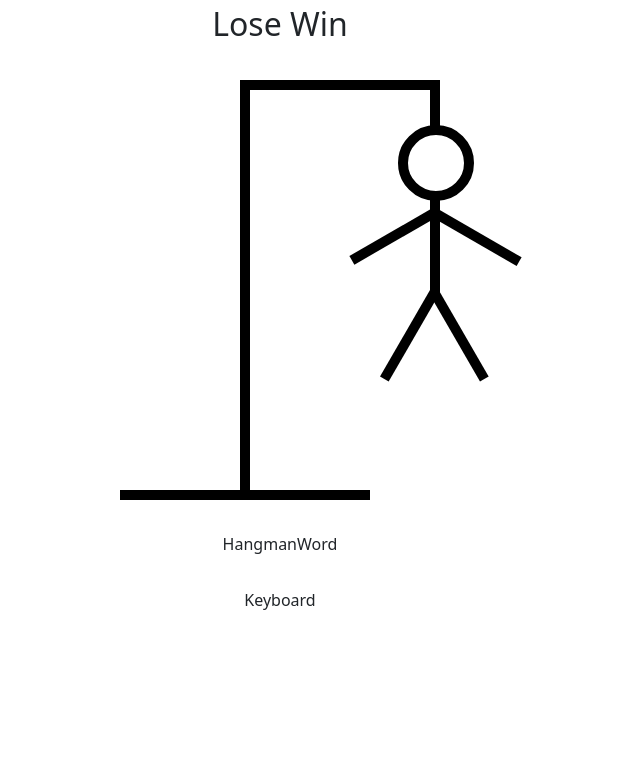
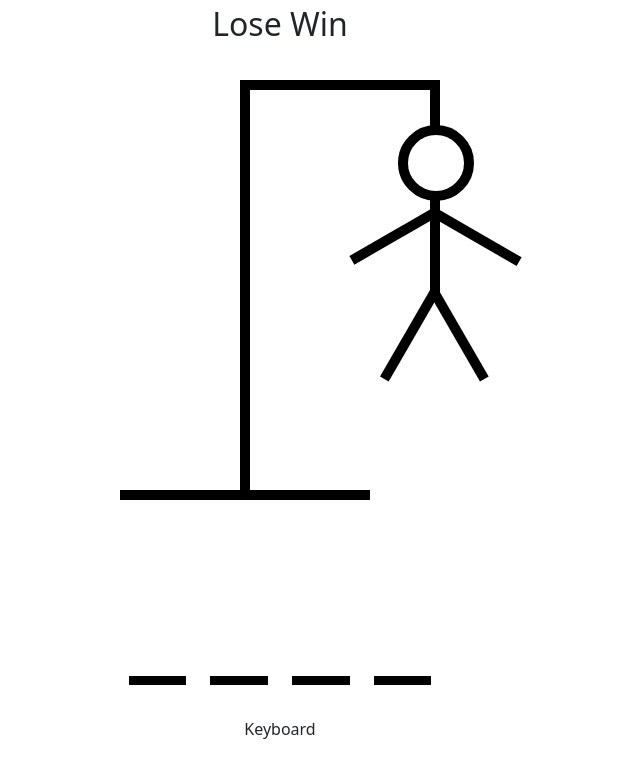
Before and after one commit to philipAvdey/hangman-project, a React (Vite) app: page / in a window 1280 px wide. Shown: the top 778 px of the page, without its empty margins (360-1000 px from the left). Built offline with nearby package versions, Linux system fonts and the light colour scheme.

Commit message:
Added the Word component

```diff
--- a/src/components/HangmanWord/HangmanWord.scss
+++ b/src/components/HangmanWord/HangmanWord.scss
@@ -0,0 +1,21 @@
+.app__word{
+    display: flex;
+    gap: 0.25em;
+    font-size: 6rem;
+    font-weight: bold;
+    text-transform: uppercase;
+    font-family: monospace;
+}
+
+.app__word_letter{
+    border-bottom: .1em solid black;
+}
+
+.app__word_letter_visible{
+    visibility: visible;
+
+}
+.app__word_letter_invisible{
+    visibility: hidden;
+
+}
--- a/src/components/HangmanWord/HangmanWord.tsx
+++ b/src/components/HangmanWord/HangmanWord.tsx
@@ -1,5 +1,23 @@
+import "./HangmanWord.scss";
+
+const word = "test";
+const guessedLetters = [""];
 const HangmanWord = () => {
-  return <div>HangmanWord</div>;
+  return (
+    <div className="app__word">
+      {word.split("").map((letter, index) => (
+        <span key={`${letter}-${index}`} className={`app__word_letter`}>
+          <span
+            className={`app__word_letter_${
+              guessedLetters.includes(letter) ? "visible" : "invisible"
+            }`}
+          >
+            {letter}
+          </span>
+        </span>
+      ))}
+    </div>
+  );
 };
 
 export default HangmanWord;
```
